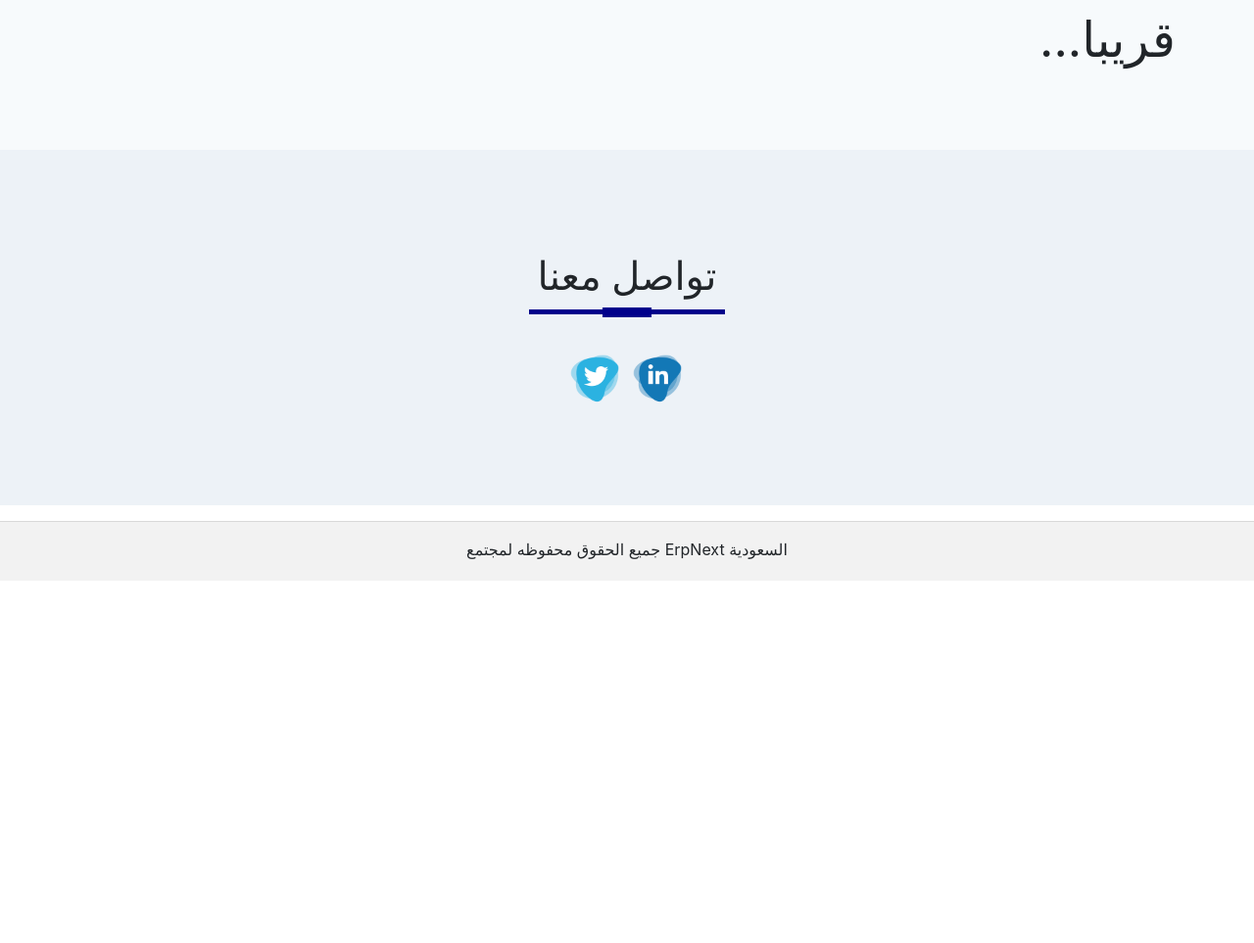
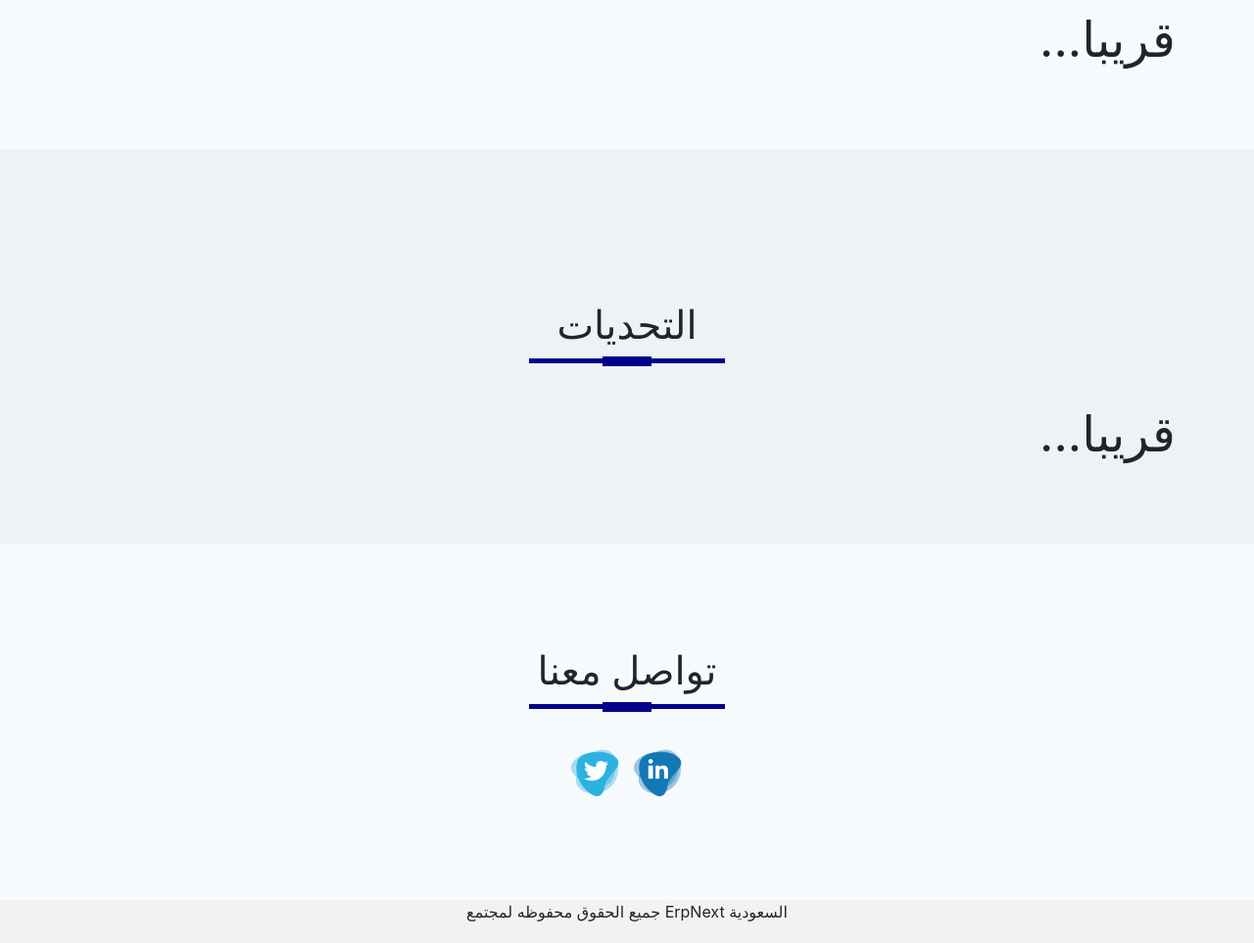
Before and after one commit to nawafalhussain/Saudi-Group, a plain HTML site: page index.html in a window 1280 px wide. Shown: the part 2601-3564 px from the top of the page at 98% size. Before the commit the page ends 3194 px from the top, so only its background shows below. Drawn offline with nearby package versions, Linux system fonts and the light colour scheme.

Commit message:
Add files via upload

```diff
--- a/index.html
+++ b/index.html
@@ -197,7 +197,13 @@
   <p class="soon">...قريبا</p>
 </div>
 </section>
-
+<!---kdhkdh-->
+<section id="Challenges">
+<div class="container">
+  <h1 class="title text-center">التحديات </h1>
+  <p class="soon">...قريبا</p>
+</div>
+</section>
 <!--------------Social Media section-------------->
 <section id="social-media">
 <div class="container text-center">
@@ -213,10 +219,7 @@
 <!------------footer section ------------>
 <section id="footer">
 
-</div>
-    <hr>
     <p class="copyright">جميع الحقوق محفوظه لمجتمع ErpNext السعودية</p>
-</div>
 </section>
 
 <!------------Smooth Scroll--------------->
--- a/style.css
+++ b/style.css
@@ -175,6 +175,11 @@ body
     background-color: #f7fafc;
     padding: 150px;
 }
+#Challenges
+{
+    background-color: #edf2f7;
+    padding: 150px;
+}
 
 .soon{
     position: absolute;
@@ -187,7 +192,7 @@ body
 
 #social-media
 {
-    background: #edf2f7;
+    background: #f7fafc;
     padding: 100px 0;
 }
 #social-media p
```
